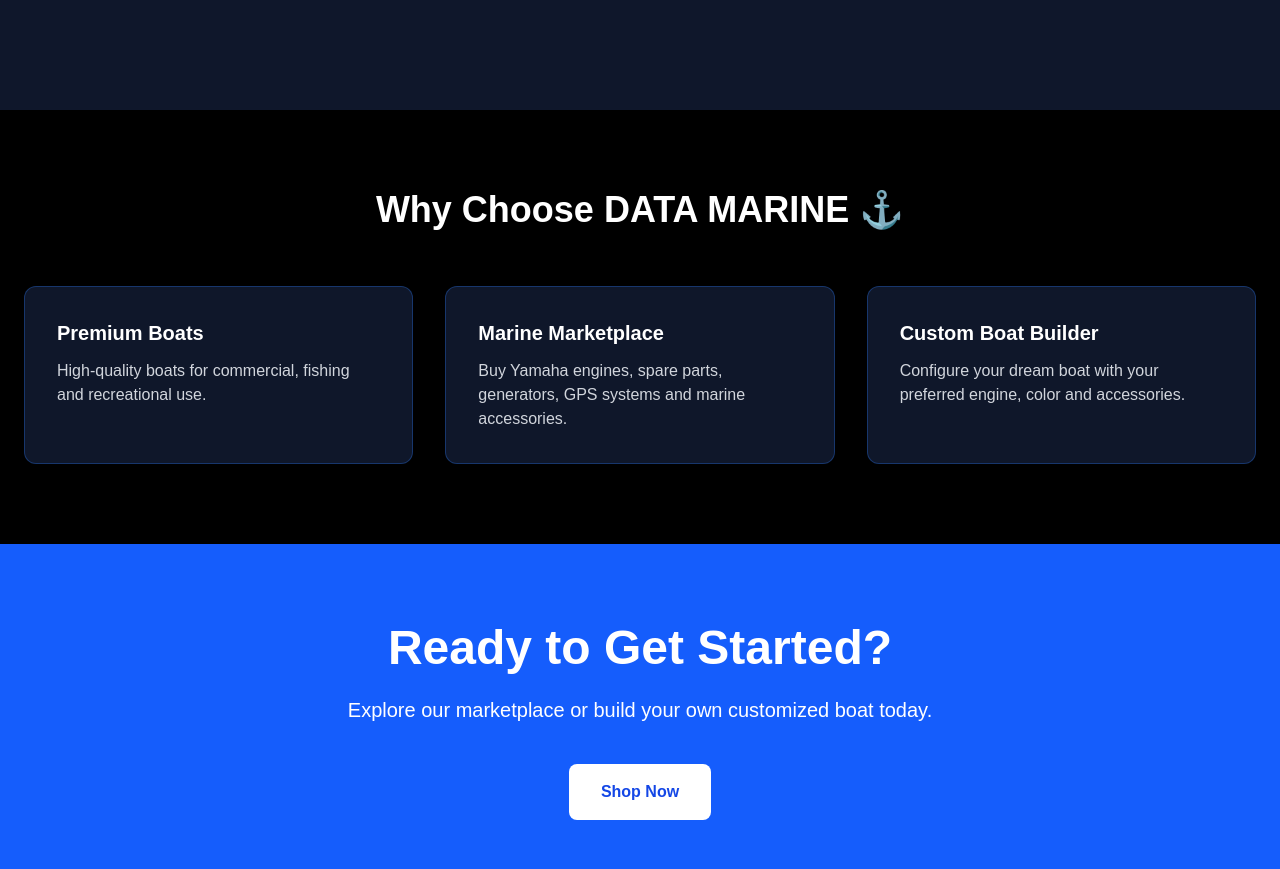
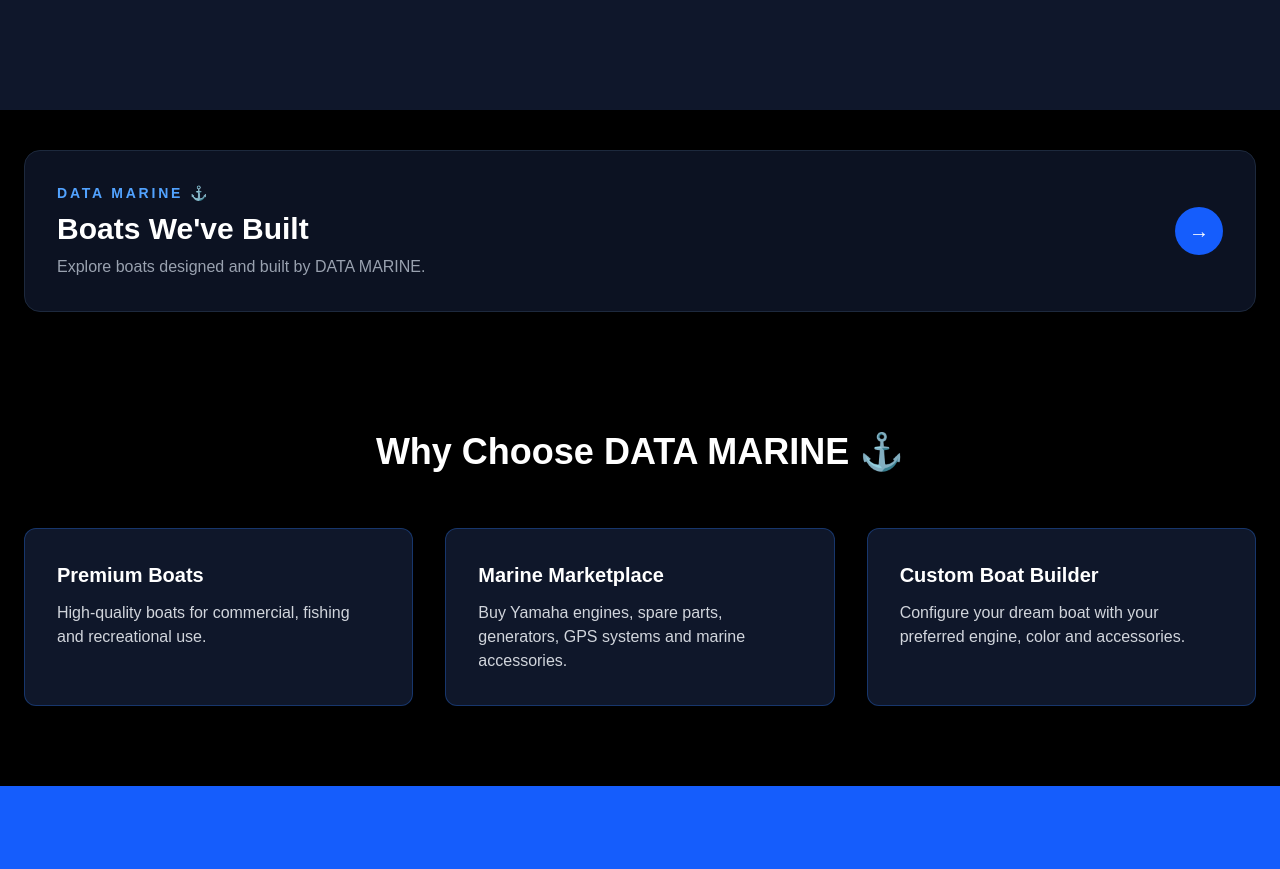
Before and after one commit to Tjoshuaa/datamarine, a Next.js app: page / in a window 1280 px wide. Shown: the part 1489-2358 px from the top of the page. Built offline with nearby package versions, Linux system fonts and the light colour scheme; no server answers; the database is empty.

Commit message:
Update BoatsBuilt.tsx

```diff
--- a/components/BoatsBuilt.tsx
+++ b/components/BoatsBuilt.tsx
@@ -1,135 +1,48 @@
 import Link from "next/link";
-import { createClient } from "@supabase/supabase-js";
 
-const supabaseUrl = process.env.NEXT_PUBLIC_SUPABASE_URL!;
-const supabaseAnonKey = process.env.NEXT_PUBLIC_SUPABASE_ANON_KEY!;
-
-const supabase = createClient(
-  supabaseUrl,
-  supabaseAnonKey
-);
-
-type BoatBuilt = {
-  id: number;
-  image_url: string | null;
-  name: string | null;
-  type: string | null;
-  description: string | null;
-  featured: boolean | null;
-};
-
-export default async function BoatsBuilt() {
-  const { data: boats, error } = await supabase
-    .from("boats_built")
-    .select(
-      "id, image_url, name, type, description, featured"
-    )
-    .order("featured", {
-      ascending: false,
-    })
-    .order("created_at", {
-      ascending: false,
-    })
-    .limit(6);
-
-  if (error) {
-    console.error("Boats Built error:", error);
-  }
-
-  if (!boats || boats.length === 0) {
-    return null;
-  }
-
+export default function BoatsBuilt() {
   return (
-    <section className="bg-black text-white py-24 px-6">
+    <section className="bg-black text-white px-6 py-10">
       <div className="max-w-7xl mx-auto">
 
-        <div className="flex flex-col md:flex-row md:items-end md:justify-between gap-6">
+        <Link
+          href="/boats-built"
+          className="group block"
+        >
 
-          <div>
-            <p className="text-blue-400 uppercase tracking-[0.25em] text-sm font-semibold">
-              DATA MARINE ⚓
-            </p>
+          <div className="border border-slate-800 bg-slate-900/80 rounded-2xl p-6 md:p-8 hover:border-blue-500 hover:bg-slate-900 transition">
 
-            <h2 className="text-4xl md:text-5xl font-bold mt-3">
-              Boats We've Built
-            </h2>
+            <div className="flex items-center justify-between gap-5">
 
-            <p className="text-gray-400 text-lg mt-4 max-w-2xl">
-              Explore some of the boats designed and built by
-              DATA MARINE for our customers.
-            </p>
-          </div>
+              <div>
 
-          <Link
-            href="/boats-built"
-            className="inline-flex items-center justify-center bg-blue-600 hover:bg-blue-700 px-6 py-3 rounded-xl font-semibold transition"
-          >
-            View All Boats →
-          </Link>
+                <p className="text-blue-400 uppercase tracking-[0.2em] text-xs md:text-sm font-semibold">
+                  DATA MARINE ⚓
+                </p>
 
-        </div>
+                <h2 className="text-2xl md:text-3xl font-bold mt-2 group-hover:text-blue-400 transition">
+                  Boats We've Built
+                </h2>
 
-        <div className="grid grid-cols-1 md:grid-cols-2 xl:grid-cols-3 gap-7 mt-12">
-
-          {boats.map((boat: BoatBuilt) => (
-
-            <div
-              key={boat.id}
-              className="bg-slate-900 border border-slate-800 rounded-2xl overflow-hidden hover:border-blue-500 transition group"
-            >
-
-              <div className="aspect-[4/3] bg-black overflow-hidden">
-
-                {boat.image_url ? (
-                  <img
-                    src={boat.image_url}
-                    alt={
-                      boat.name ||
-                      "Boat built by DATA MARINE"
-                    }
-                    className="w-full h-full object-cover group-hover:scale-105 transition duration-500"
-                  />
-                ) : (
-                  <div className="h-full flex items-center justify-center text-gray-600">
-                    No image
-                  </div>
-                )}
+                <p className="text-gray-400 mt-2">
+                  Explore boats designed and built by DATA MARINE.
+                </p>
 
               </div>
 
-              <div className="p-6">
+              <div className="shrink-0">
 
-                {boat.featured && (
-                  <span className="inline-block bg-yellow-400 text-black px-3 py-1 rounded-full text-xs font-bold mb-3">
-                    FEATURED
-                  </span>
-                )}
-
-                <h3 className="text-xl font-bold">
-                  {boat.name ||
-                    "Boat Built by DATA MARINE"}
-                </h3>
-
-                {boat.type && (
-                  <p className="text-blue-400 text-sm mt-2">
-                    {boat.type}
-                  </p>
-                )}
-
-                {boat.description && (
-                  <p className="text-gray-400 mt-3 line-clamp-3">
-                    {boat.description}
-                  </p>
-                )}
+                <span className="flex items-center justify-center w-12 h-12 rounded-full bg-blue-600 group-hover:bg-blue-500 transition text-xl">
+                  →
+                </span>
 
               </div>
 
             </div>
 
-          ))}
+          </div>
 
-        </div>
+        </Link>
 
       </div>
     </section>
```
